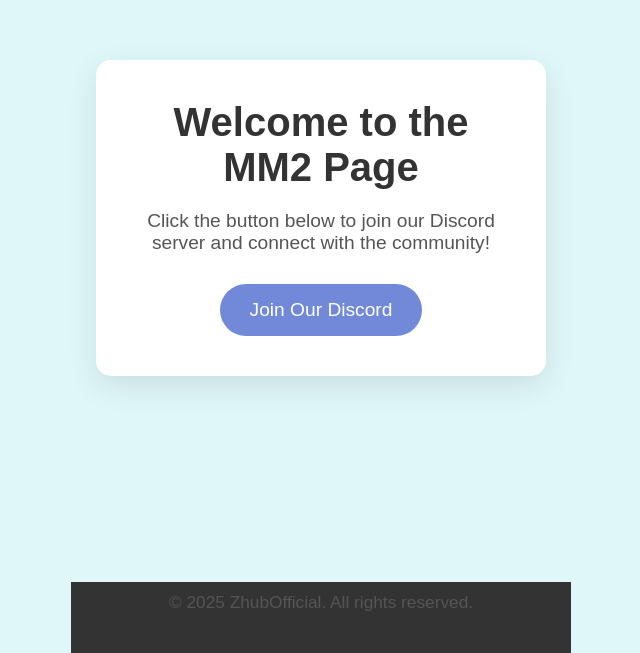
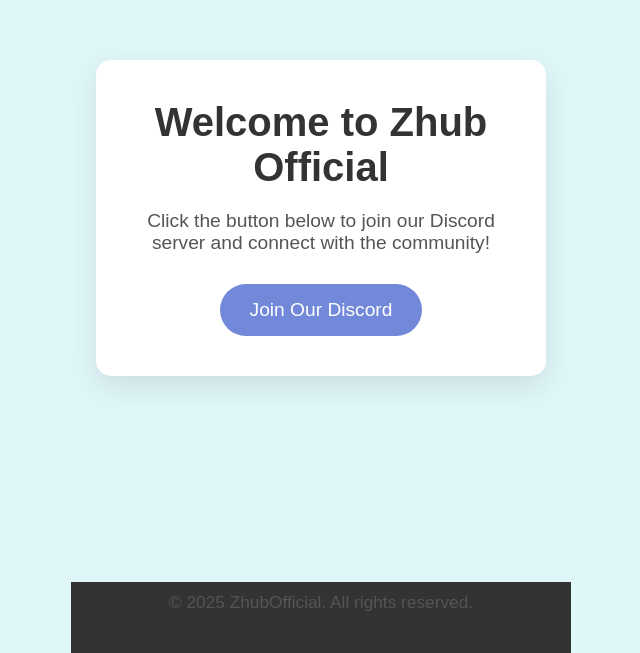
Before and after one commit to ZhubSocials/ZhubOfficial, a plain HTML site: page index.html in a window 1280 px wide. Shown: the part 147-800 px from the top of the page, without its empty margins (319-959 px from the left). Drawn offline with Linux system fonts and the light colour scheme.

Commit message:
Update index.html

```diff
--- a/index.html
+++ b/index.html
@@ -3,7 +3,7 @@
 <head>
     <meta charset="UTF-8">
     <meta name="viewport" content="width=device-width, initial-scale=1.0">
-    <title>MM2 Page - ZhubOfficial</title>
+    <title>ZhubOfficial</title>
     <style>
         /* Basic Reset */
         * {
@@ -89,7 +89,7 @@
     <div class="content-wrapper">
         <!-- Centered Content Container -->
         <div class="container">
-            <h1>Welcome to the MM2 Page</h1>
+            <h1>Welcome to Zhub Official</h1>
             <p>Click the button below to join our Discord server and connect with the community!</p>
 
             <!-- Discord Invite Button -->
```
